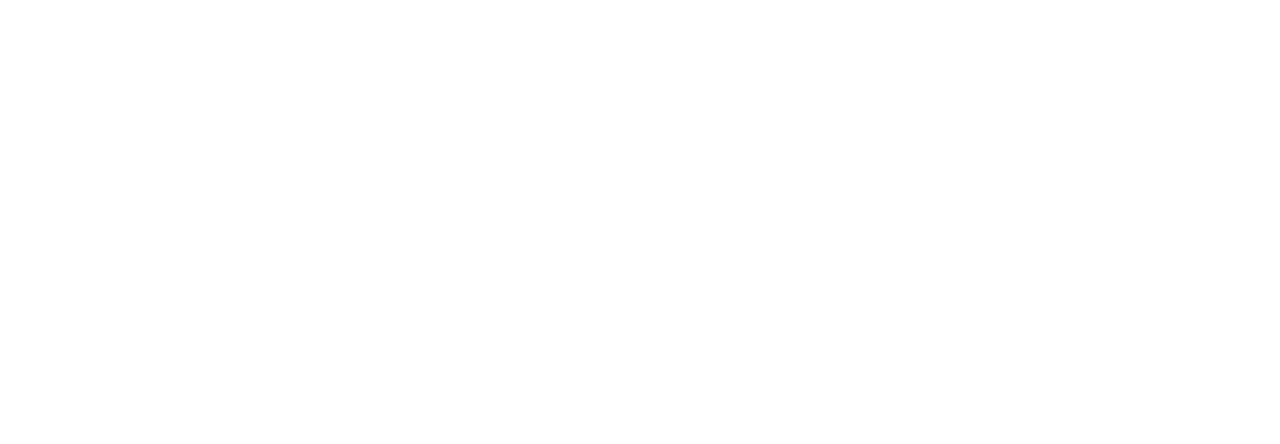
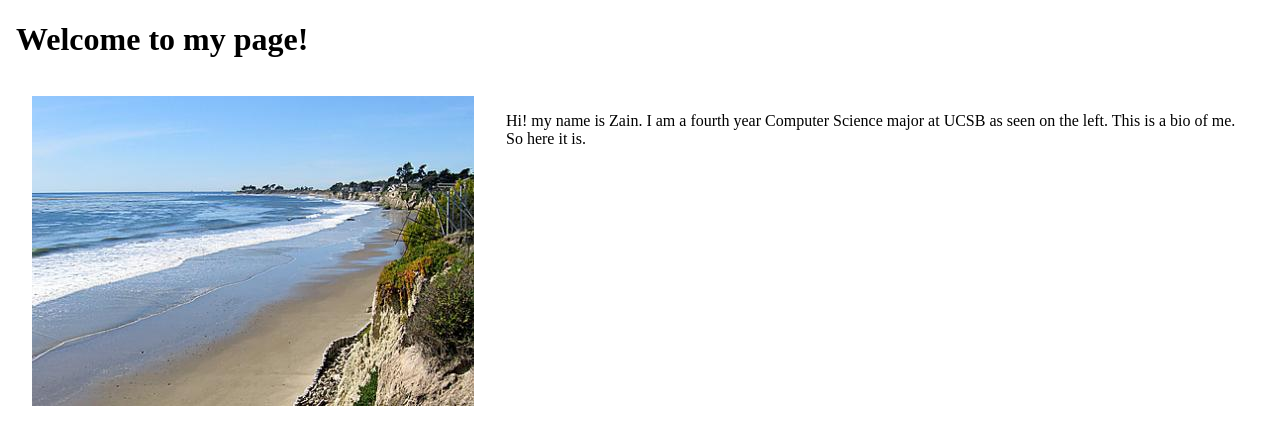
Before and after one commit to zaleshaiker/cs185-project, a plain HTML site: page index.html in a window 1280 px wide. Drawn offline with Linux system fonts and the light colour scheme.

Commit message:
Added website content

```diff
--- a/index.html
+++ b/index.html
@@ -2,9 +2,22 @@
 <html>
 	<head>
 		<meta charset="utf-8">
-		<title>Wut up world!</title>
+		<title>Welcome to Zain's Page</title>
+		<link href="style.css" rel="stylesheet" type="text/css">
 	</head>
 	<body>
-		<!-- Page contents here -->
+		<div class="header">
+			<h1>Welcome to my page!</h1>
+		</div>
+		<div class="body">
+			<div>
+				<img src="images/beach.jpg" alt="Beach in Isla Vista">
+			</div>
+			<div>
+				<p>
+					Hi! my name is Zain. I am a fourth year Computer Science major at UCSB as seen on the left. This is a bio of me. So here it is.
+				</p>
+			</div>
+		</div>
 	</body>
 </html>
--- a/style.css
+++ b/style.css
@@ -0,0 +1,11 @@
+body {
+	margin: 1em;
+}
+
+.body {
+	display: flex;
+}
+
+.body > div {
+	margin: 1em;
+}
```
Also changed, not shown: images/beach.jpg (added).
